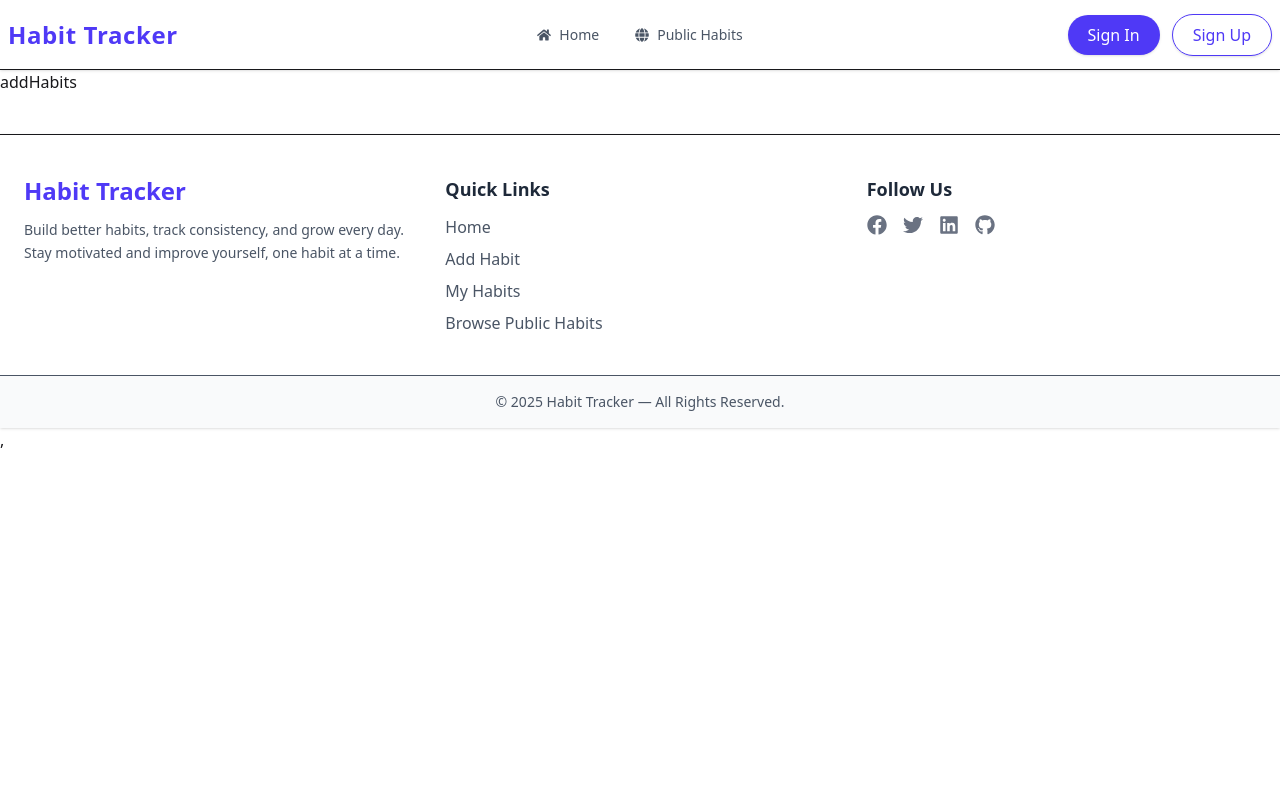
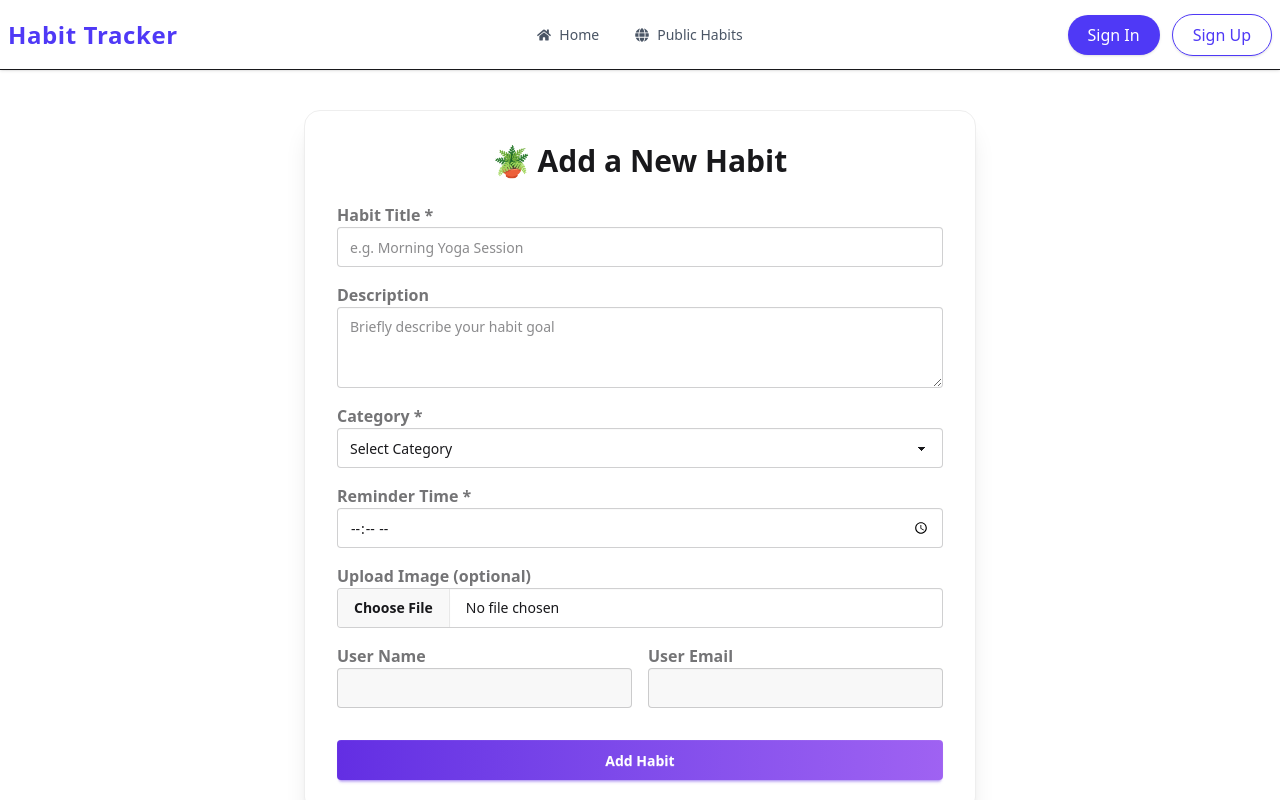
Before and after one commit to najifjawoad/habit-tracker-client, a React (Vite) app: page /addHabits in a window 1280 px wide. Shown: the top 800 px of the page. Built offline with nearby package versions, Linux system fonts and the light colour scheme; no server answers.

Commit message:
implemented add habit

```diff
--- a/src/Pages/AddHabit.jsx
+++ b/src/Pages/AddHabit.jsx
@@ -1,11 +1,238 @@
-import React from 'react';
+import { useState, useEffect, use } from "react";
+import { motion } from "framer-motion";
+import { toast } from "react-toastify";
+import "react-toastify/dist/ReactToastify.css";
+import { getAuth } from "firebase/auth";
+import { AuthContext } from "../Context/AuthContext";
 
 const AddHabit = () => {
-    return (
+  const auth = getAuth();
+  const {user, setUser} = use(AuthContext);
+
+  const [formData, setFormData] = useState({
+    title: "",
+    description: "",
+    category: "",
+    reminderTime: "",
+    image: null,
+  });
+
+  const [isLoading, setIsLoading] = useState(false);
+
+  // ✅ Get Firebase logged-in user
+  useEffect(() => {
+    const currentUser = auth.currentUser;
+    if (currentUser) {
+      setUser({
+        name: currentUser.displayName || "Anonymous",
+        email: currentUser.email,
+      });
+    }
+  }, [auth]);
+
+  // Handle form input change
+  const handleChange = (e) => {
+    const { name, value, files } = e.target;
+    if (name === "image") {
+      setFormData({ ...formData, image: files[0] });
+    } else {
+      setFormData({ ...formData, [name]: value });
+    }
+  };
+
+  // Upload image to ImgBB (optional)
+  const uploadImageToImgBB = async (imageFile) => {
+    const form = new FormData();
+    form.append("image", imageFile);
+
+    // Replace with your ImgBB API key
+    const res = await fetch(
+      `https://api.imgbb.com/1/upload?key=YOUR_IMGBB_API_KEY`,
+      { method: "POST", body: form }
+    );
+    const data = await res.json();
+    return data?.data?.url;
+  };
+
+  // Submit form
+  const handleSubmit = async (e) => {
+    e.preventDefault();
+
+    if (!formData.title || !formData.category || !formData.reminderTime) {
+      toast.error("Please fill out all required fields!");
+      return;
+    }
+
+    try {
+      setIsLoading(true);
+
+      let imageUrl = "";
+      if (formData.image) {
+        imageUrl = await uploadImageToImgBB(formData.image);
+      }
+
+      const newHabit = {
+        title: formData.title,
+        description: formData.description,
+        category: formData.category,
+        reminderTime: formData.reminderTime,
+        imageUrl: imageUrl || "",
+        creatorEmail: user?.email || "unknown@example.com",
+        creatorName: user?.name || "Anonymous",
+        isPublic: false,
+        createdAt: new Date().toISOString(),
+        completionHistory: [],
+      };
+
+      // Send to backend API
+      const res = await fetch("http://localhost:3050/habits", {
+        method: "POST",
+        headers: { "Content-Type": "application/json" },
+        body: JSON.stringify(newHabit),
+      });
+
+      if (!res.ok) throw new Error("Failed to add habit!");
+
+      toast.success("🎉 Habit added successfully!");
+      setFormData({
+        title: "",
+        description: "",
+        category: "",
+        reminderTime: "",
+        image: null,
+      });
+    } catch (error) {
+      console.error(error);
+      toast.error("Something went wrong while adding the habit!");
+    } finally {
+      setIsLoading(false);
+    }
+  };
+
+  return (
+    <motion.div
+      initial={{ opacity: 0, y: 20 }}
+      animate={{ opacity: 1, y: 0 }}
+      transition={{ duration: 0.4 }}
+      className="max-w-2xl mx-auto p-8 mt-10 bg-base-100 shadow-xl rounded-2xl border border-base-300"
+    >
+      <h2 className="text-3xl font-bold text-center mb-6">🪴 Add a New Habit</h2>
+
+      <form onSubmit={handleSubmit} className="space-y-4">
+        {/* Title */}
         <div>
-            addHabits
+          <label className="label font-semibold">Habit Title *</label>
+          <input
+            type="text"
+            name="title"
+            value={formData.title}
+            onChange={handleChange}
+            className="input input-bordered w-full"
+            placeholder="e.g. Morning Yoga Session"
+            required
+          />
         </div>
-    );
+
+        {/* Description */}
+        <div>
+          <label className="label font-semibold">Description</label>
+          <textarea
+            name="description"
+            value={formData.description}
+            onChange={handleChange}
+            className="textarea textarea-bordered w-full"
+            placeholder="Briefly describe your habit goal"
+            rows="3"
+          ></textarea>
+        </div>
+
+        {/* Category */}
+        <div>
+          <label className="label font-semibold">Category *</label>
+          <select
+            name="category"
+            value={formData.category}
+            onChange={handleChange}
+            className="select select-bordered w-full"
+            required
+          >
+            <option value="">Select Category</option>
+            <option value="Morning">Morning</option>
+            <option value="Work">Work</option>
+            <option value="Fitness">Fitness</option>
+            <option value="Evening">Evening</option>
+            <option value="Study">Study</option>
+          </select>
+        </div>
+
+        {/* Reminder Time */}
+        <div>
+          <label className="label font-semibold">Reminder Time *</label>
+          <input
+            type="time"
+            name="reminderTime"
+            value={formData.reminderTime}
+            onChange={handleChange}
+            className="input input-bordered w-full"
+            required
+          />
+        </div>
+
+        {/* Upload Image */}
+        <div>
+          <label className="label font-semibold">Upload Image (optional)</label>
+          <input
+            type="file"
+            name="image"
+            accept="image/*"
+            onChange={handleChange}
+            className="file-input file-input-bordered w-full"
+          />
+        </div>
+
+        {/* Read-only Firebase User Info */}
+        <div className="grid grid-cols-1 sm:grid-cols-2 gap-4">
+          <div>
+            <label className="label font-semibold">User Name</label>
+            <input
+              type="text"
+              value={user?.name || ""}
+              readOnly
+              className="input input-bordered w-full bg-base-200"
+            />
+          </div>
+
+          <div>
+            <label className="label font-semibold">User Email</label>
+            <input
+              type="email"
+              value={user?.email || ""}
+              readOnly
+              className="input input-bordered w-full bg-base-200"
+            />
+          </div>
+        </div>
+
+        {/* Submit Button */}
+        <div className="pt-4 text-center">
+          <button
+            type="submit"
+            disabled={isLoading}
+            className="btn btn-primary w-full"
+          >
+            {isLoading ? (
+              <>
+                <span className="loading loading-spinner"></span>
+                Submitting...
+              </>
+            ) : (
+              "Add Habit"
+            )}
+          </button>
+        </div>
+      </form>
+    </motion.div>
+  );
 };
 
 export default AddHabit;
```
